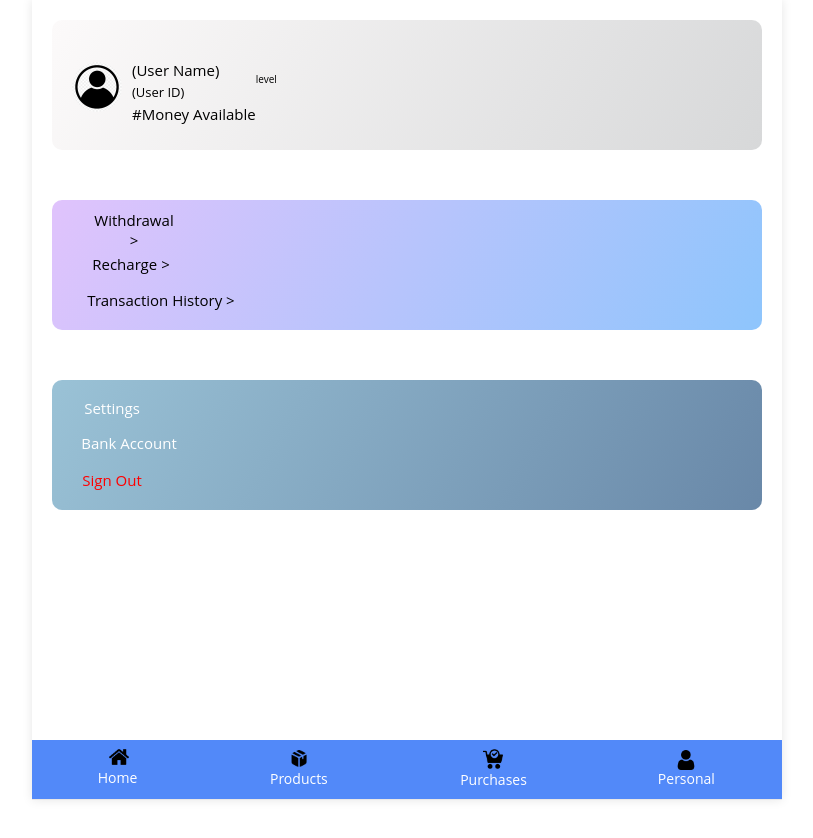
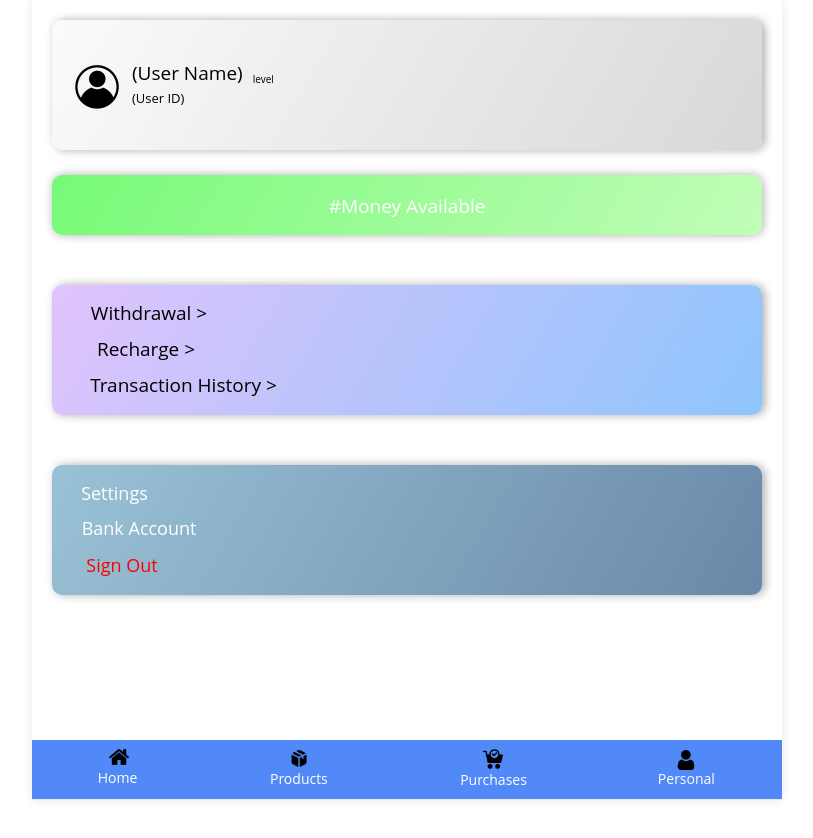
Before and after one commit to p-mandcoder/4evasite, a plain HTML site: page 4eva_profile.html in a window 1280 px wide. Shown: the whole page, without its empty margins (233-1046 px from the left). Drawn offline with Linux system fonts and the light colour scheme.

Commit message:
Add files via upload

```diff
--- a/4eva header.css
+++ b/4eva header.css
@@ -1,5 +1,13 @@
 body{
    margin-bottom: 60px;
+}
+.background-image{
+  height: 100%;
+  width: 100%;
+  position: fixed;
+  top: 0;
+  right: 0;
+  z-index: 0;
 }
 .container {
   max-width: 768px;
@@ -8,6 +16,7 @@ body{
   box-shadow: 0 0 10px rgba(0,0,0,0.1);
   position: relative;
   min-height: 100vh;
+
 }
 
 
@@ -26,6 +35,12 @@ body{
     max-width: 750px;
     margin: 0 auto;
     justify-content: space-around;
+    z-index: 10;
+
+}
+.content{
+  position: relative;
+  z-index: 1
 
 }
 .a-buttons{
--- a/4eva_heropage.css
+++ b/4eva_heropage.css
@@ -16,6 +16,7 @@
  border-radius: 10px;
  display: flex;
  justify-content: space-between;
+ box-shadow: rgb(108, 108, 108) 1px 0.1px 10px;
 
 }
 .wbu{
--- a/4eva_profile.css
+++ b/4eva_profile.css
@@ -15,6 +15,7 @@
   height: 130px;
   border-radius: 10px;
   display: flex;
+  box-shadow: rgb(173, 173, 173) 3px 0.1px 10px;
 
 
 }
@@ -27,15 +28,14 @@
   margin-right: 10px;
 }
 .user-details{
-    display: flex;
-    width: 100%;
+  display: flex;
+  width: 100%;
 
 }
 .user-name{
   margin-top: 40px;
-  font-size: 15px;
+  font-size: 19px;
   margin-right: 10px;
-
 }
 .level{
   margin-top: 52px;
@@ -45,9 +45,24 @@
   font-size: 13px;
   margin-top: 3px;
 }
+.money-available-div{
+  background-image: linear-gradient(120deg, rgb(119, 250, 119) 0%, rgb(194, 253, 184) 100%);
+  margin-left: 20px;
+  margin-right: 20px;
+  margin-bottom: 50px;
+  margin-top: -25px;
+  height: 60px;
+  border-radius: 10px;
+  display: flex;
+  flex-direction: column;
+  box-shadow: rgb(173, 173, 173) 1px 0.1px 10px;
+  text-align: center;
+
+}
 .money-available{
-  font-size: 15px;
-  margin-top: 3px;
+  font-size: 19px;
+  margin-top: 18px;
+  color: #ffffff;
 }
 .transactions-div{
  background-image: linear-gradient(120deg, #e0c3fc 0%, #8ec5fc 100%);
@@ -58,9 +73,10 @@
   border-radius: 10px;
   display: flex;
   flex-direction: column;
+  box-shadow: rgb(173, 173, 173) 3px 0.1px 10px;
 }
 .withdrawal-div{
-  width: 90px;
+  width: 100px;
   margin-left: 37px;
   margin-top: 10px;
 }
@@ -69,8 +85,8 @@
 }
 .withdrawal-button{
   color: black;
-  font-size: 15px;
-  width: 90px;
+  font-size: 19px;
+  width: 120px;
 }
 .withdrawal-button:active{
   color: antiquewhite;
@@ -81,8 +97,8 @@
 }
 .recharge-button{
   color: black;
-  font-size: 15px;
-  width: 90px;
+  font-size: 19px;
+  width: 120px;
 }
 .recharge-button:active{
   color: antiquewhite;
@@ -93,8 +109,8 @@
 }
 .transaction-history-button{
   color: black;
-  font-size: 15px;
-  width: 150px;
+  font-size: 19px;
+  width: 195px;
 }
 .transaction-history-button:active{
   color: antiquewhite;
@@ -108,6 +124,7 @@
   border-radius: 10px;
   display: flex;
   flex-direction: column;
+  box-shadow: rgb(173, 173, 173) 3px 0.1px 10px;
 
 }
 .settings-a{
@@ -119,8 +136,8 @@
   width: 70px;
 }
 .settings-button{
-  font-size: 15px;
-  width: 70px;
+  font-size: 18px;
+  width: 75px;
   margin-left: 0;
 }
 .bank-account-a{
@@ -128,14 +145,14 @@
   margin-left: 27px;
   margin-bottom: 5px;
   color: rgb(255, 255, 255);
-  font-size: 15px;
+  font-size: 18px;
   height: 30px;
   width: 70px;
   text-decoration: none;
 }
 .BA-button{
-  font-size: 15px;
-  width: 100px;
+  font-size: 18px;
+  width: 120px;
   margin-left: 0;
 }
 .sign-out-a{
@@ -147,8 +164,8 @@
   width: 70px;
 }
 .sign-out-button{
-  font-size: 15px;
-  width: 70px;
+  font-size: 18px;
+  width: 90px;
   margin-left: 0;
   color: red;
   height: 30px;
--- a/4eva_profile.html
+++ b/4eva_profile.html
@@ -15,7 +15,7 @@
             <div class="header">
 
                   <div class="home-button-div">
-                    <a href="4eva_heropage.html" class="a-buttons">
+                    <a href="index.html" class="a-buttons">
                         <img src="Home icon.png" class="home-button-pic">
                         <button class="home-button">Home</button>
                     </a>
@@ -48,10 +48,12 @@
                     <div>
                             <p class="user-name">(User Name)</p>
                             <p class="user-id">(User ID)</p>
-                            <p class="money-available">#Money Available</p>
                     </div>
                             <p class="level">level</p>
                 </div>
+            </div>
+            <div class="money-available-div">
+                <p class="money-available">#Money Available</p>
             </div>
             <div class="transactions-div">
                 <div class="withdrawal-div">
```
Also changed, not shown: 4eva product page.html (+1 -1 lines), 4eva- purchase page.html (+1 -1 lines), 4eva-account-details.html (+1 -1 lines), index.html (+6 -2 lines).
